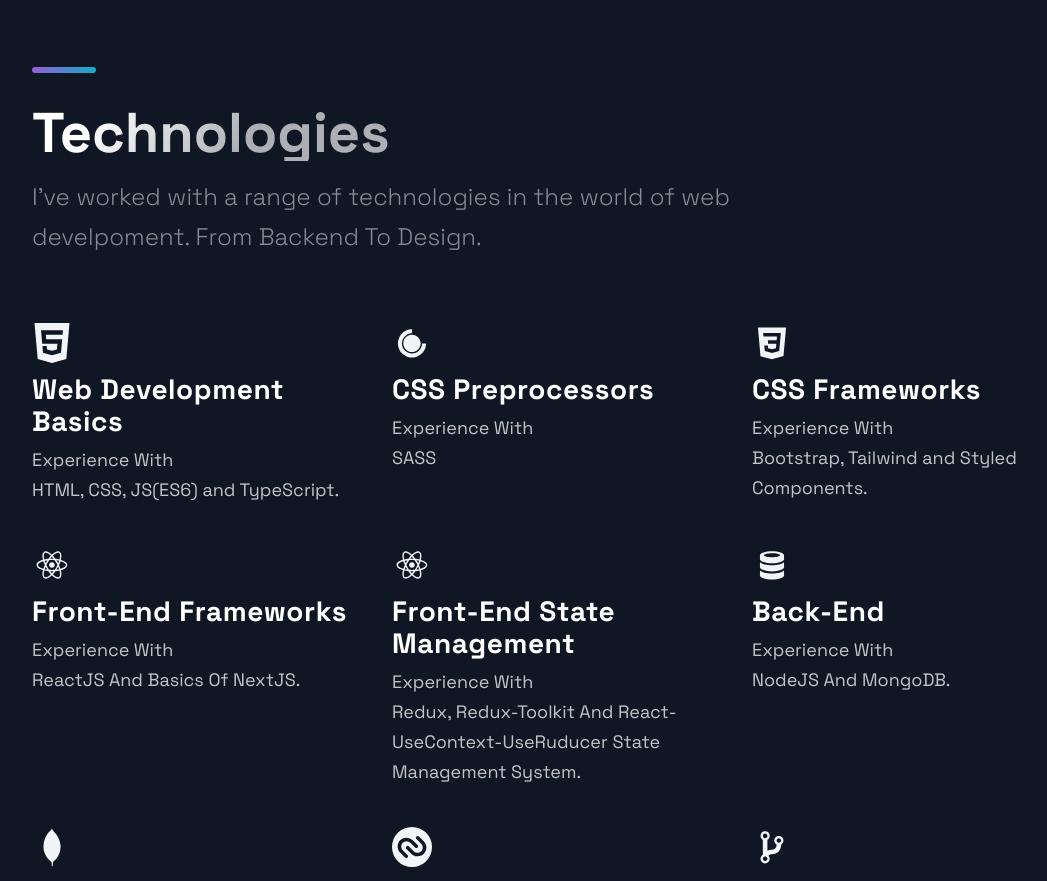
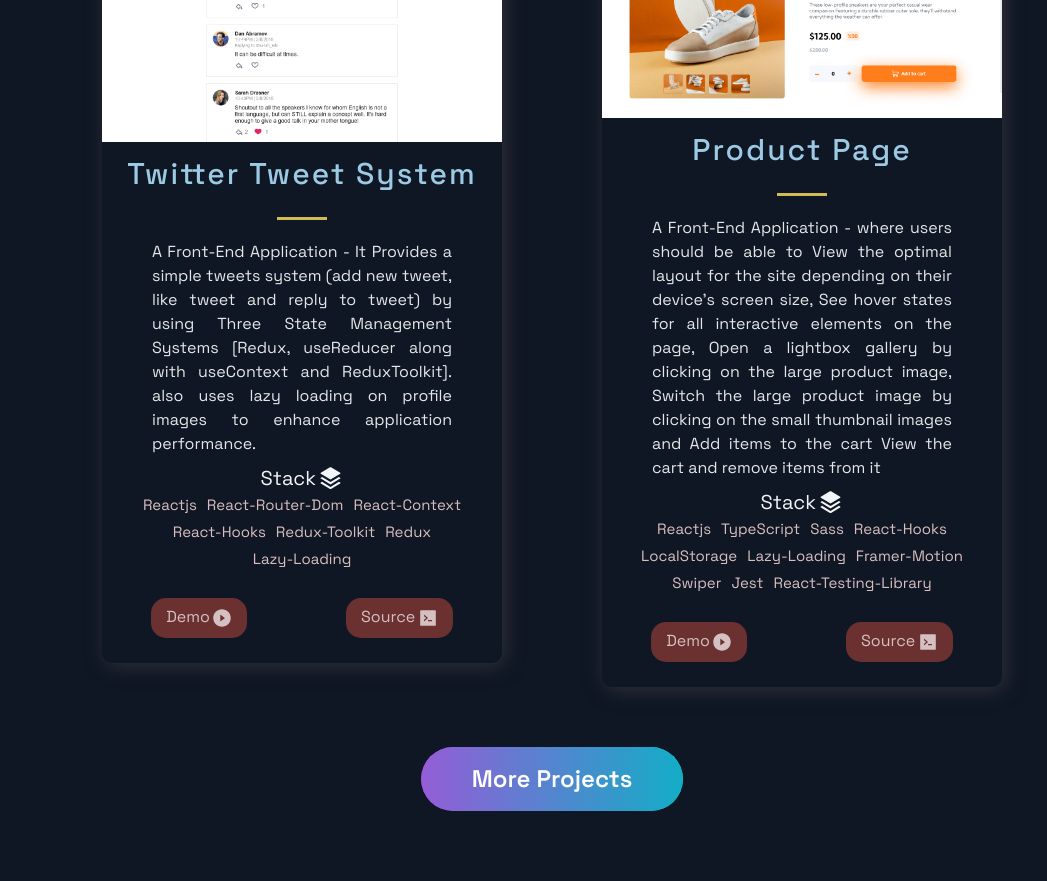
Before and after one commit to mostafakamal22/nextjs-portfolio, a Next.js app: page / in a window 1280 px wide. Shown: the part 1800-2681 px from the top of the page, without its empty margins (88-1135 px from the left). Built offline with nearby package versions, Linux system fonts and the light colour scheme.

Commit message:
update projects section

```diff
--- a/src/constants/constants.tsx
+++ b/src/constants/constants.tsx
@@ -63,6 +63,47 @@ export const projects: Project[] = [
     source: "https://github.com/mostafakamal22/sprints-e-commerce-project",
     visit: "#0",
     id: 1,
+  },
+  {
+    title: "Twitter Tweet System",
+    description:
+      "A Front-End Application - It Provides a simple tweets system (add new tweet, like tweet and reply to tweet) by using Three State Management Systems [Redux, useReducer along with useContext and ReduxToolkit]. also uses lazy loading on profile images to enhance application performance.",
+    image: "/images/twitter.png",
+    tags: [
+      "Reactjs",
+      "React-Router-Dom",
+      "React-Context",
+      "React-Hooks",
+      "Redux-Toolkit",
+      "Redux",
+      "Lazy-Loading",
+    ],
+    source:
+      "https://github.com/mostafakamal22/React-Twitter-Tweet-System/tree/reduxToolkit-query",
+    visit: "https://mostafakamal22.github.io/twitter-tweet-system/",
+    id: 2,
+  },
+  {
+    title: "Product Page",
+    description:
+      "A Front-End Application - where users should be able to View the optimal layout for the site depending on their device's screen size, See hover states for all interactive elements on the page, Open a lightbox gallery by clicking on the large product image, Switch the large product image by clicking on the small thumbnail images and Add items to the cart View the cart and remove items from it",
+    image: "/images/product-page.png",
+    tags: [
+      "Reactjs",
+      "TypeScript",
+      "Sass",
+      "React-Hooks",
+      "LocalStorage",
+      "Lazy-Loading",
+      "Framer-Motion",
+      "Swiper",
+      "Jest",
+      "React-Testing-Library",
+    ],
+    source:
+      "https://github.com/mostafakamal22/React-TS-Sass-Ecommerce-Product-Page",
+    visit: "https://mostafakamal22.github.io/ecommerce-product-page/",
+    id: 3,
   },
 ];
 
```
Also changed, not shown: public/images/product-page.png (added), public/images/twitter.png (added).
